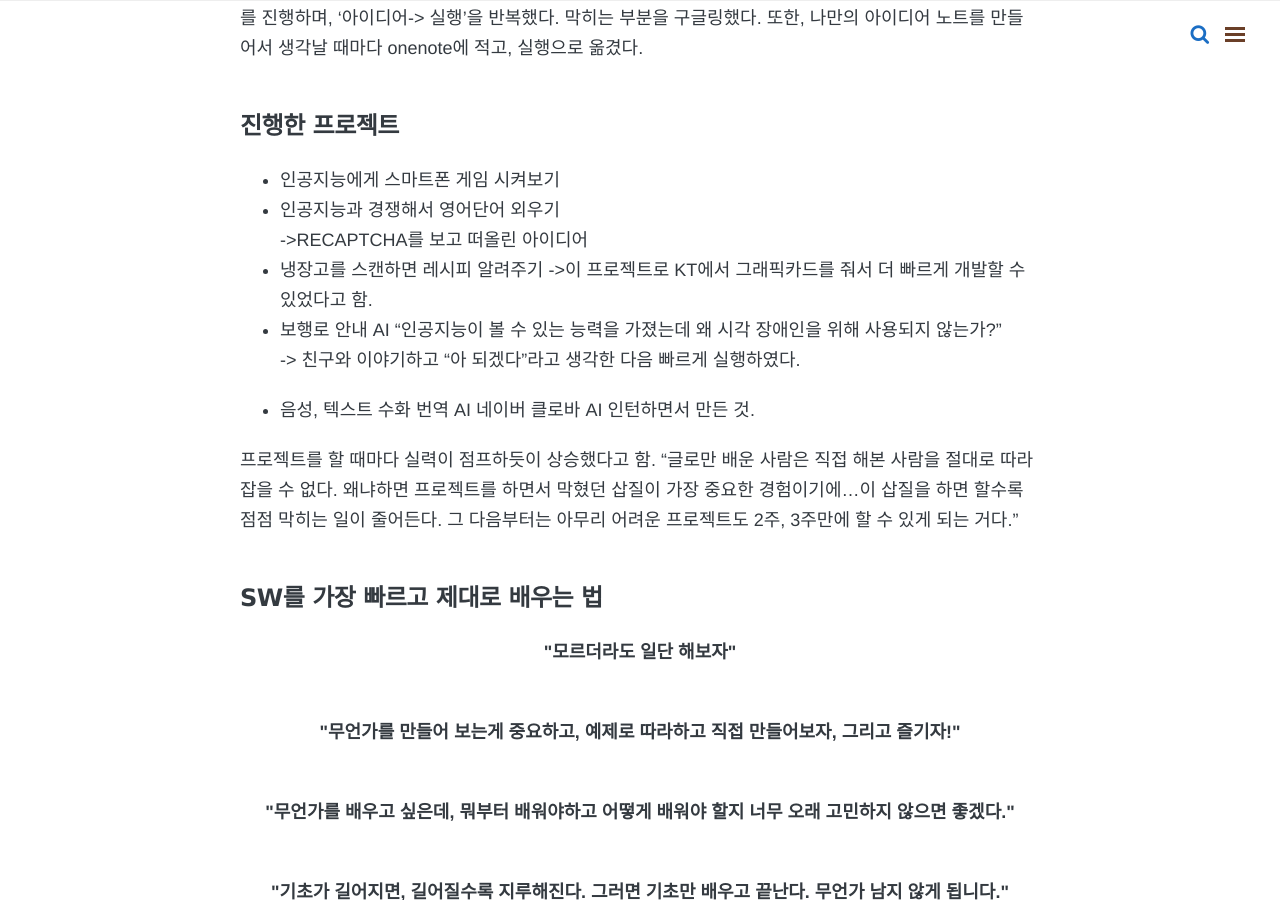
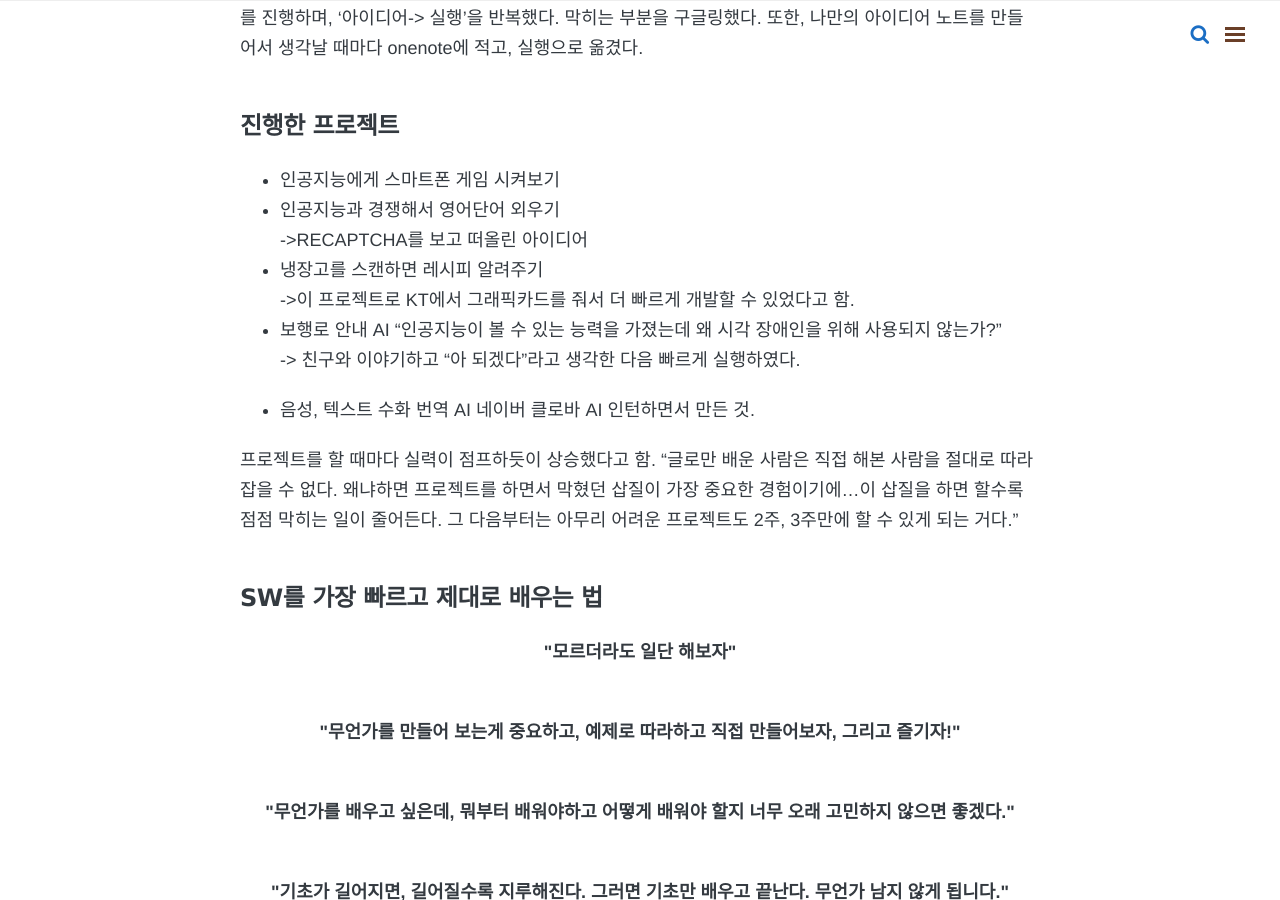
Before and after one commit to HaeUlNam/HaeUlNam.github.io, a Jekyll site: the page built from _posts/lecture/2019-05-22-02-소프트웨어를-독학하는-방법-by-김윤기님.md, in a window 1280 px wide and 900 px high, scrolled down 1050 px. Built offline with Jekyll 4.4.1, drawn with Linux system fonts in a browser that asks for light colours; nearby versions of some CDN libraries; comment, search, counter and statistics services are not loaded.

```diff
--- a/_posts/lecture/2019-05-22-02-소프트웨어를-독학하는-방법-by-김윤기님.md
+++ b/_posts/lecture/2019-05-22-02-소프트웨어를-독학하는-방법-by-김윤기님.md
@@ -33,7 +33,7 @@ comments: true
 * 인공지능에게 스마트폰 게임 시켜보기
 * 인공지능과 경쟁해서 영어단어 외우기
     ->RECAPTCHA를 보고 떠올린 아이디어
-* 냉장고를 스캔하면 레시피 알려주기
+* 냉장고를 스캔하면 레시피 알려주기<br>
     ->이 프로젝트로 KT에서 그래픽카드를 줘서 더 빠르게 개발할 수 있었다고 함.
 * 보행로 안내 AI
     "인공지능이 볼 수 있는 능력을 가졌는데 왜 시각 장애인을 위해 사용되지 않는가?"<br>  -> 친구와 이야기하고 "아 되겠다"라고 생각한 다음 빠르게 실행하였다.
```
